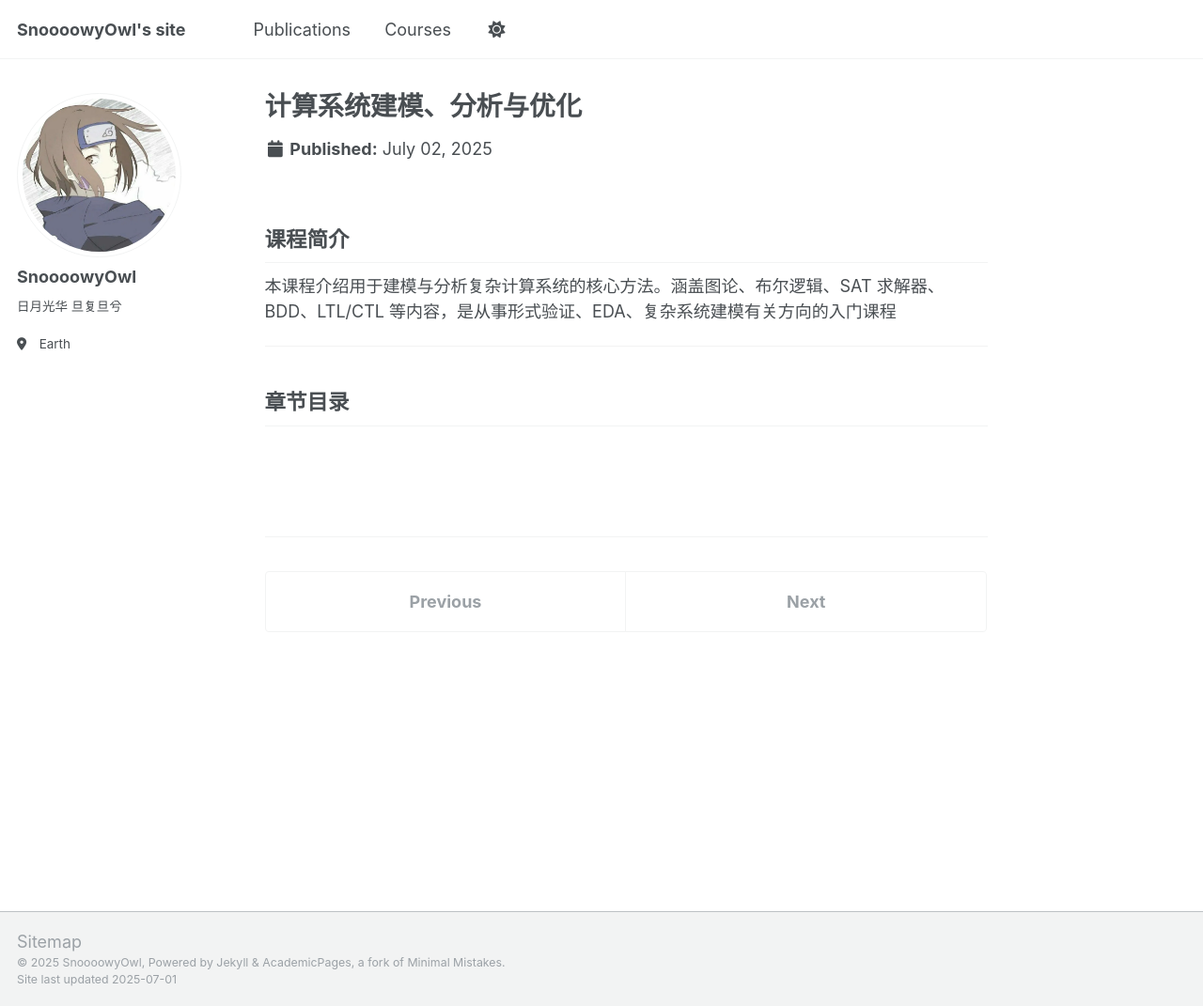
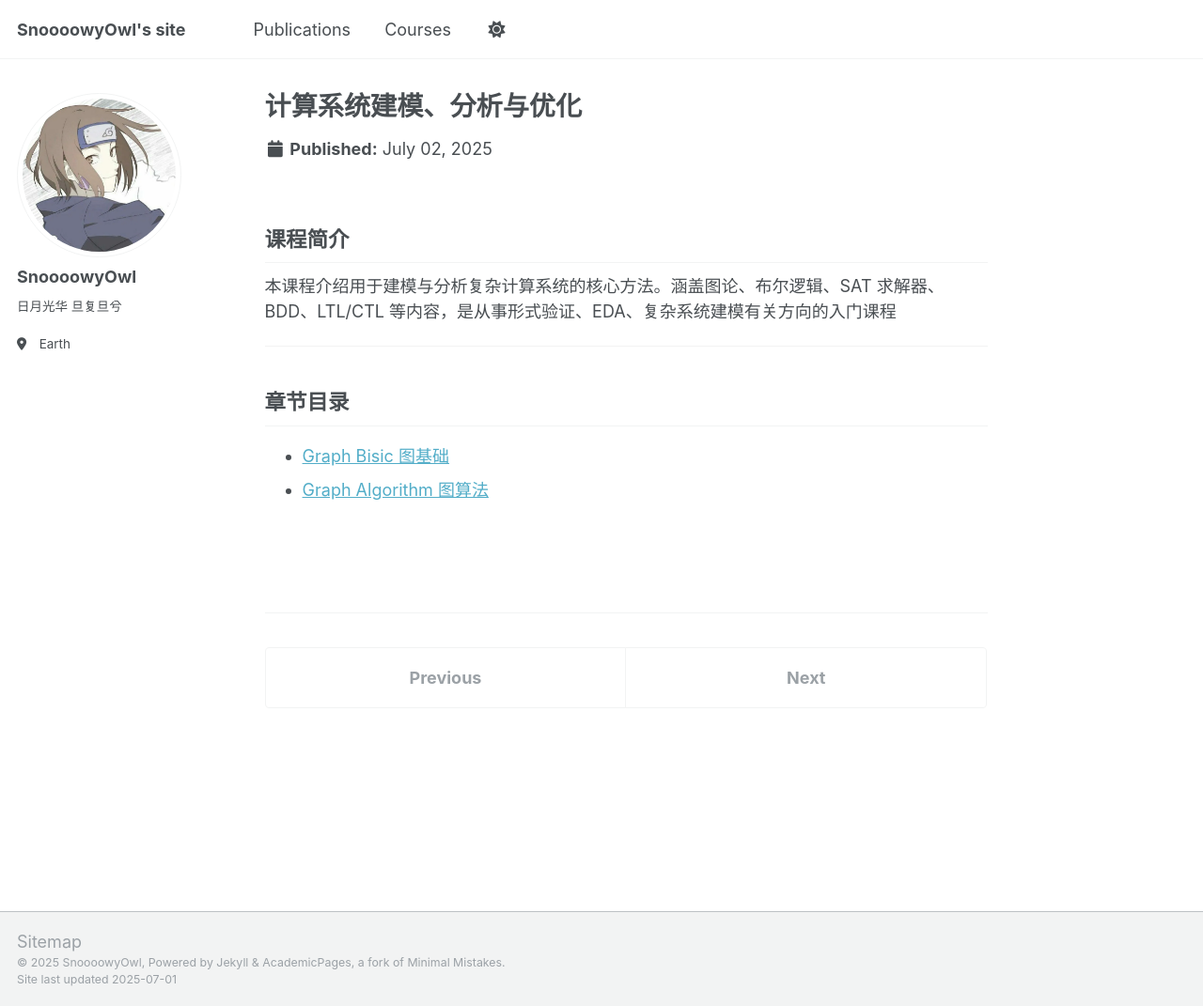
Before and after one commit to SnoooowyOwl/SnoooowyOwl.github.io, a Jekyll site: the page built from _courses/computingSystem/index.md, in a window 1280 px wide and 1071 px high. Shown: the whole window at 94% size. Built offline with Jekyll 4.4.1, drawn with Linux system fonts in a browser that asks for light colours; a script that is not in the unit is left out.

Commit message:
jump upadted

```diff
--- a/_courses/computingSystem/index.md
+++ b/_courses/computingSystem/index.md
@@ -16,7 +16,7 @@ classes: wide
 ## 章节目录
 
 <ul>
-  {% assign course_pages = site.courses | where: "parent", "computation-modeling" | sort: "date" %}
+  {% assign course_pages = site.courses | where: "parent", page.slug | sort: "date" %}
   {% for page in course_pages %}
     <li><a href="{{ page.url }}">{{ page.title }}</a></li>
   {% endfor %}
```
